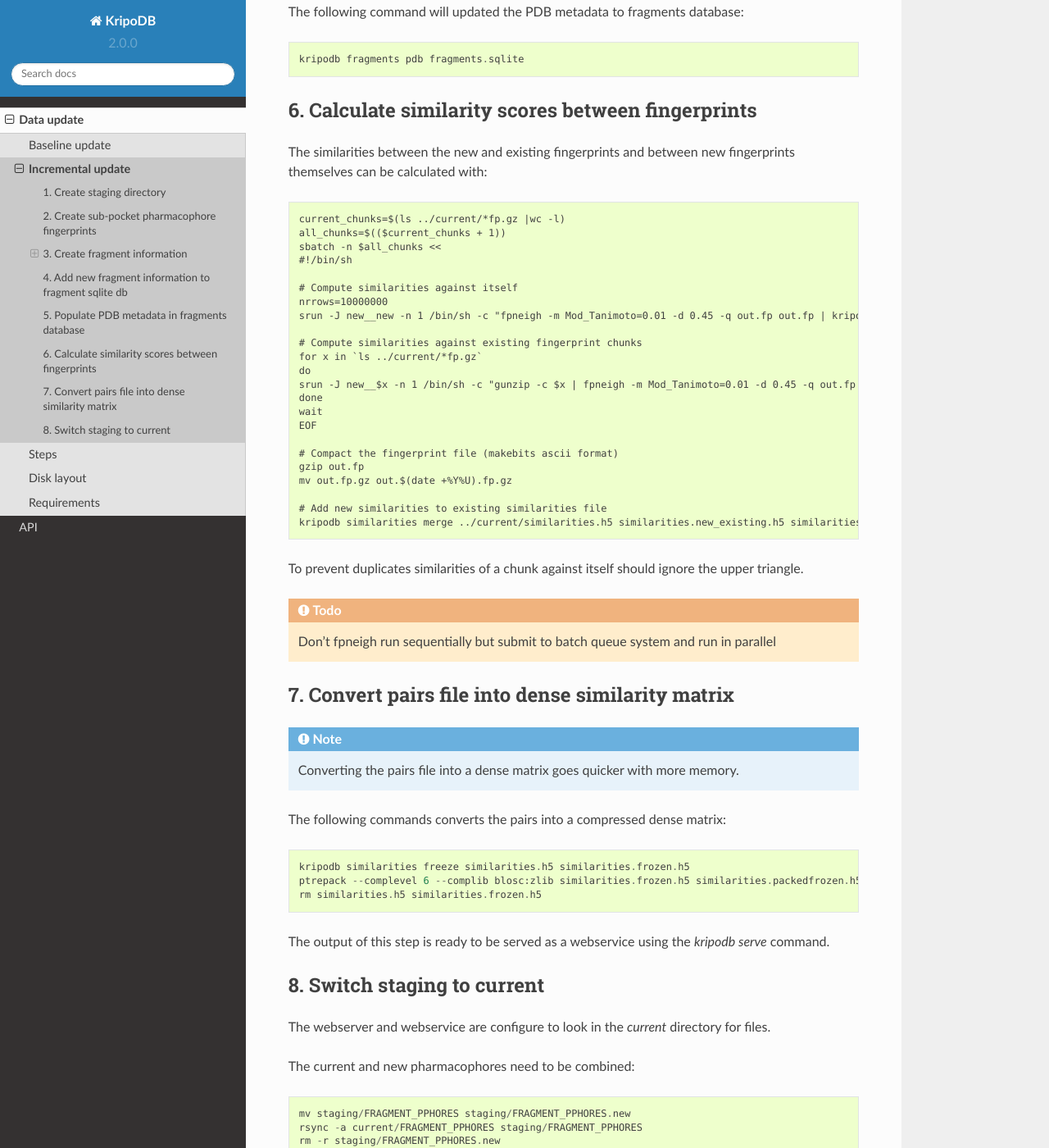
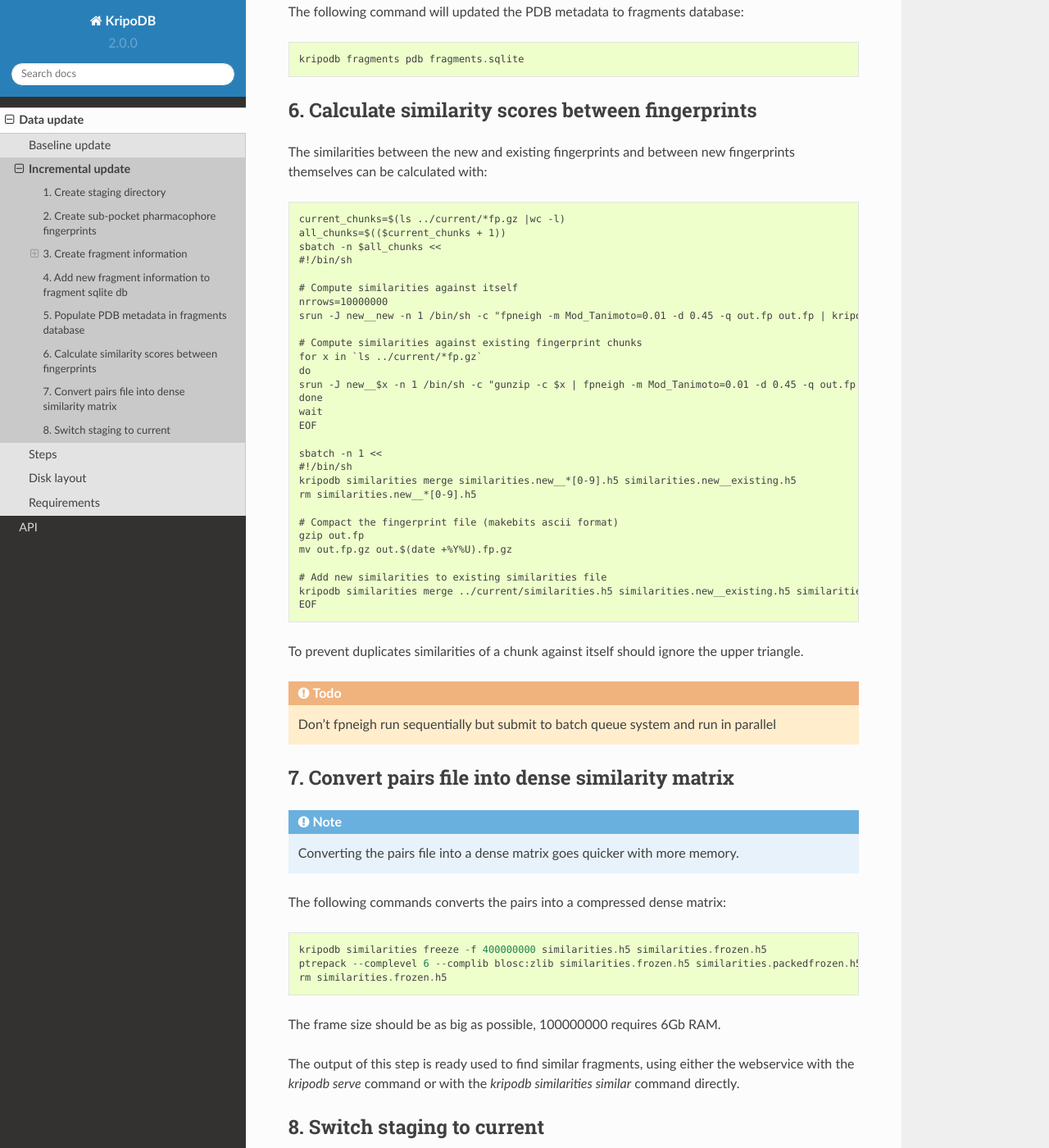
Before and after one commit to 3D-e-Chem/kripodb, a Sphinx documentation site: the page built from docs/incremental-update.rst, in a window 1280 px wide and 1400 px high, scrolled down 1682 px. Shown: the whole window at 82% size. Built offline with Sphinx 7.4.7 and the Read the Docs theme 2.0.0, drawn with Linux system fonts in a browser that asks for light colours.

Commit message:
Correcting docs and lib by doing data update similarity text files 2 dense matrix.
- merge similarity pairs files in chunks instead of loading whole source file in memory
- no longer create indices for similarity pairs file, querying is done on dense matrix

```diff
--- a/docs/incremental-update.rst
+++ b/docs/incremental-update.rst
@@ -78,12 +78,18 @@ The similarities between the new and existing fingerprints and between new finge
     wait
     EOF
 
+    sbatch -n 1 <<
+    #!/bin/sh
+    kripodb similarities merge similarities.new__*[0-9].h5 similarities.new__existing.h5
+    rm similarities.new__*[0-9].h5
+
     # Compact the fingerprint file (makebits ascii format)
     gzip out.fp
     mv out.fp.gz out.$(date +%Y%U).fp.gz
 
     # Add new similarities to existing similarities file
-    kripodb similarities merge ../current/similarities.h5 similarities.new_existing.h5 similarities.new_new.h5 similarities.h5
+    kripodb similarities merge ../current/similarities.h5 similarities.new__existing.h5 similarities.new__new.h5 similarities.h5
+    EOF
 
 To prevent duplicates similarities of a chunk against itself should ignore the upper triangle.
 
@@ -96,11 +102,14 @@ To prevent duplicates similarities of a chunk against itself should ignore the u
 
 The following commands converts the pairs into a compressed dense matrix::
 
-    kripodb similarities freeze similarities.h5 similarities.frozen.h5
+    kripodb similarities freeze -f 400000000 similarities.h5 similarities.frozen.h5
     ptrepack --complevel 6 --complib blosc:zlib similarities.frozen.h5 similarities.packedfrozen.h5
-    rm similarities.h5 similarities.frozen.h5
+    rm similarities.frozen.h5
 
-The output of this step is ready to be served as a webservice using the `kripodb serve` command.
+The frame size should be as big as possible, 100000000 requires 6Gb RAM.
+
+The output of this step is ready used to find similar fragments,
+using either the webservice with the `kripodb serve` command or with the `kripodb similarities similar` command directly.
 
 8. Switch staging to current
 ----------------------------
```
Also changed, not shown: CHANGELOG.md (+8 -0 lines), 3 other files.
